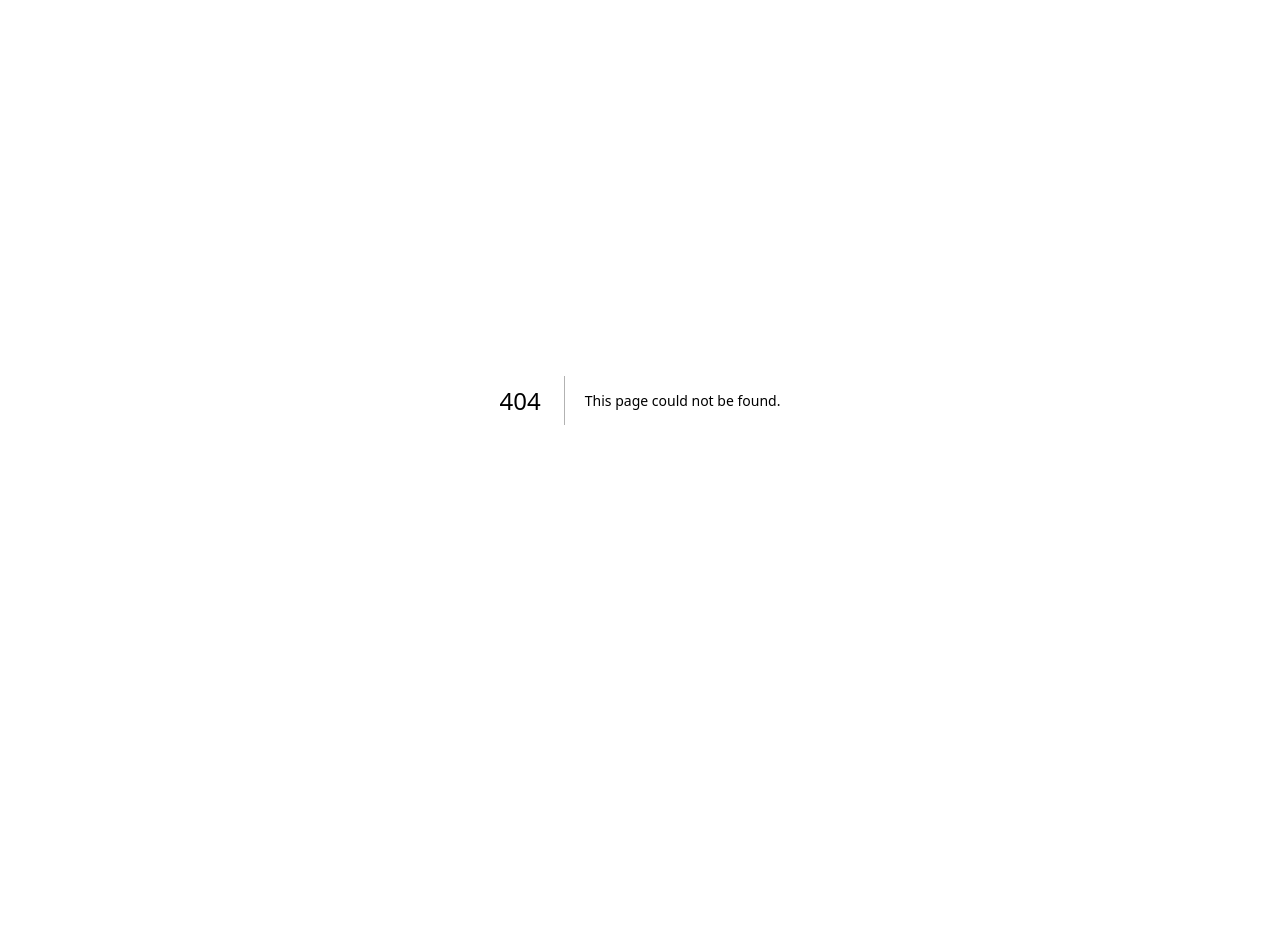
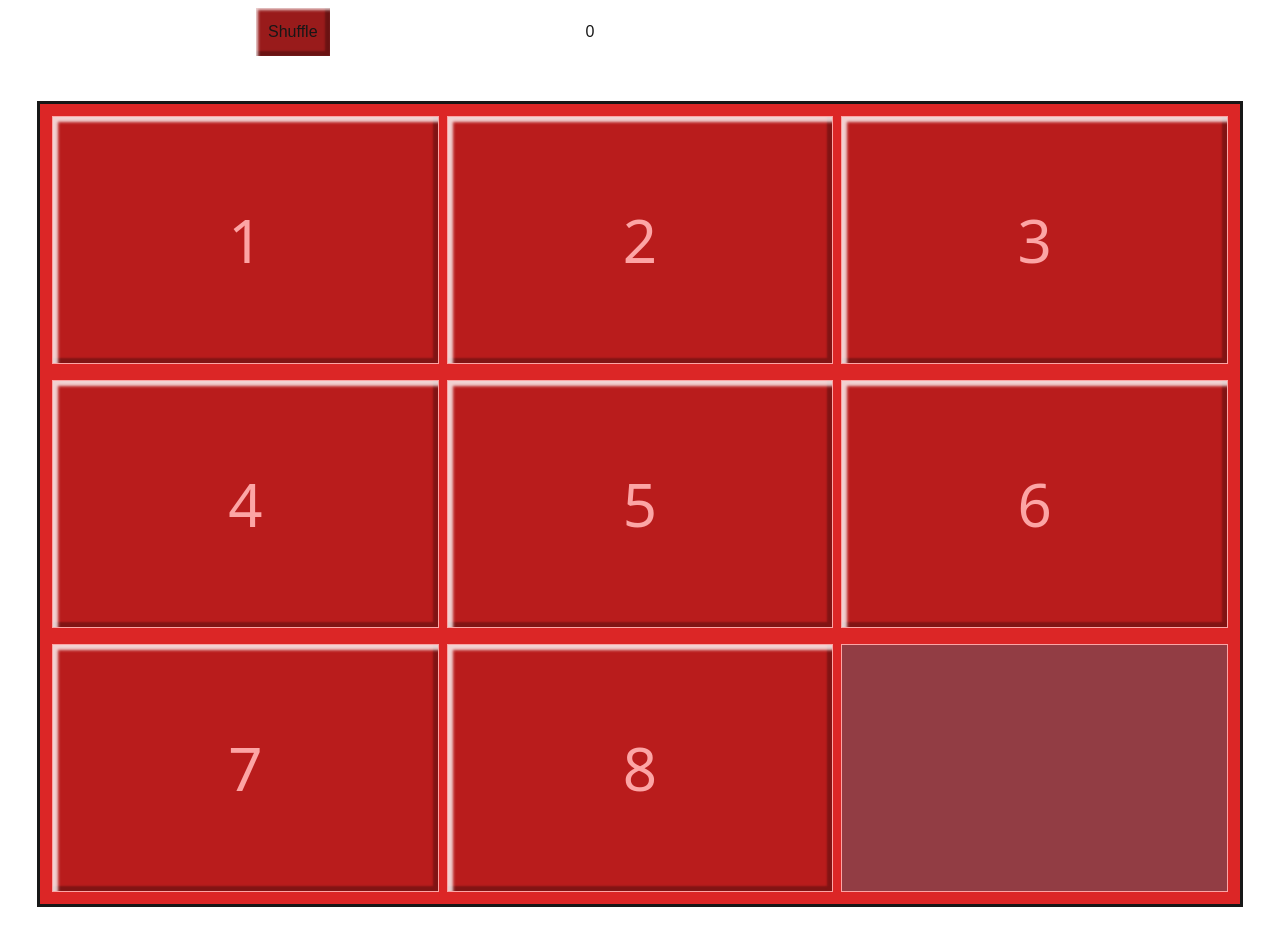
Before and after one commit to 00AbHi00/nextjsGames, a Next.js app: page /8box in a window 1280 px wide. Before the commit this address had no page. Before the commit the page ends 800 px from the top, so only its background shows below. Built offline with nearby package versions, Linux system fonts and the light colour scheme.

Commit message:
8 box game

```diff
--- /dev/null
+++ b/src/app/(games)/8box/page.tsx
@@ -0,0 +1,113 @@
+"use client";
+
+import { useState, useRef, useEffect } from "react";
+
+export default function Page() {
+  const [numbers, setNumbers] = useState([1, 2, 3, 4, 5, 6, 7, 8,""]);
+  const [moves,setMoves]=useState(0)
+  const solution=[0,1,2,3,4,5,6,7,8,""]
+  function findNeighbors() {
+    const x=numbers.indexOf("")
+    const neighbors = [];
+    // Corner Cells
+    if (x === 0) neighbors.push(1, 3, 4);
+    else if (x === 2) neighbors.push(1, 4, 5);
+    else if (x === 6) neighbors.push(3, 4, 7);
+    else if (x === 8) neighbors.push(4, 5, 7);
+
+    // Middle Edge Cells
+    else if (x === 1) neighbors.push(0, 2, 3, 4, 5);
+    else if (x === 3) neighbors.push(0, 1, 4, 6, 7);
+    else if (x === 5) neighbors.push(1, 2, 4, 7, 8);
+    else if (x === 7) neighbors.push(3, 4, 5, 6, 8);
+
+    // Center Cell
+    else if (x === 4) neighbors.push(0, 1, 2, 3, 5, 6, 7, 8);
+    return neighbors;
+  }
+  const swap=(currentId:number,currentValue:number,gap:number)=>{
+    let copy:Array<string | number>=[...numbers]
+    console.log(copy)
+    copy[currentId]=""
+    copy[gap]=currentValue
+    setNumbers(()=>copy)
+  }
+  useEffect(()=>{
+    for (let i=0;i<numbers.length;i++)
+    {
+
+    }
+  },[])
+
+  const shuffle = () => {
+    setNumbers([]);
+    setMoves(0)
+    let copy:Array<string | number> = [];
+    let random2 = Math.floor(Math.random() * 8 + 1);
+     while (copy.length < 8) {
+      let random = Math.floor(Math.random() * 8 + 1);
+
+      if (!copy.includes(random)) {
+        copy.push(random);
+      }
+    }
+    copy=copy.toSpliced(random2,0,"")
+    setNumbers(() => copy);
+  };
+  const shift = (e: React.MouseEvent<HTMLDivElement>) => {
+    let neighbors=findNeighbors();
+    let gap=numbers.indexOf("")
+    let currentId=parseInt(e.currentTarget.id)
+    let currentValue=parseInt(e.currentTarget.innerText)
+
+    if (neighbors.includes(currentId))
+    {
+        setMoves((moves)=>moves+1)
+        swap(currentId,currentValue,gap)
+        // alert(`shift ${e.currentTarget.id} to ${gap}`)
+    }
+};
+  return (
+    <>
+      <button
+        style={{
+          boxShadow:
+            "2px 2px 3px rgba(255,255,255,0.8) inset,-5px -5px 2px rgba(0,0,0,0.3) inset",
+        }}
+        className="bg-red-800 p-3 mx-64 my-2"
+        onClick={shuffle}
+      >
+        Shuffle
+      </button>
+      {moves}
+      <div className="transitaion-all grid p-3 outline m-10 h-lvh gap-x-2 gap-y-4 grid-cols-3 bg-red-600 place-items-center">
+        {numbers.map((item, i) => {
+          if (item == "") {
+            return (
+              <div
+                className="font-xl w-full h-full m-2 border bg-gray-600/50 place-content-center text-center border-red-300"
+                key={item}
+              >
+                {item}
+              </div>
+            );
+          }
+          return (
+            <div
+              className="text-6xl font-sans text-red-300 w-full h-full m-2 border bg-red-700 place-content-center text-center border-red-300 hover:bg-red-900 cursor-pointer"
+              key={item}
+              style={{
+                boxShadow:
+                  "5px 5px 3px rgba(255,255,255,0.8) inset,-5px -5px 2px rgba(0,0,0,0.3) inset",
+              }}
+              id={`${i}`}
+              onClick={shift}
+            >
+              {item}
+            </div>
+          );
+        })}
+      </div>
+    </>
+  );
+}
--- a/src/app/(games)/foxgame/page.jsx
+++ b/src/app/(games)/foxgame/page.jsx
@@ -1,5 +1,5 @@
 "use client";
-import { use, useEffect, useState } from "react";
+import { , useEffect, useState } from "react";
 
 export default function Fox() {
   const [getIndex, setgetIndex] = useState(0);
```
Also changed, not shown: src/app/(games)/8box/numbers.tsx (added).
